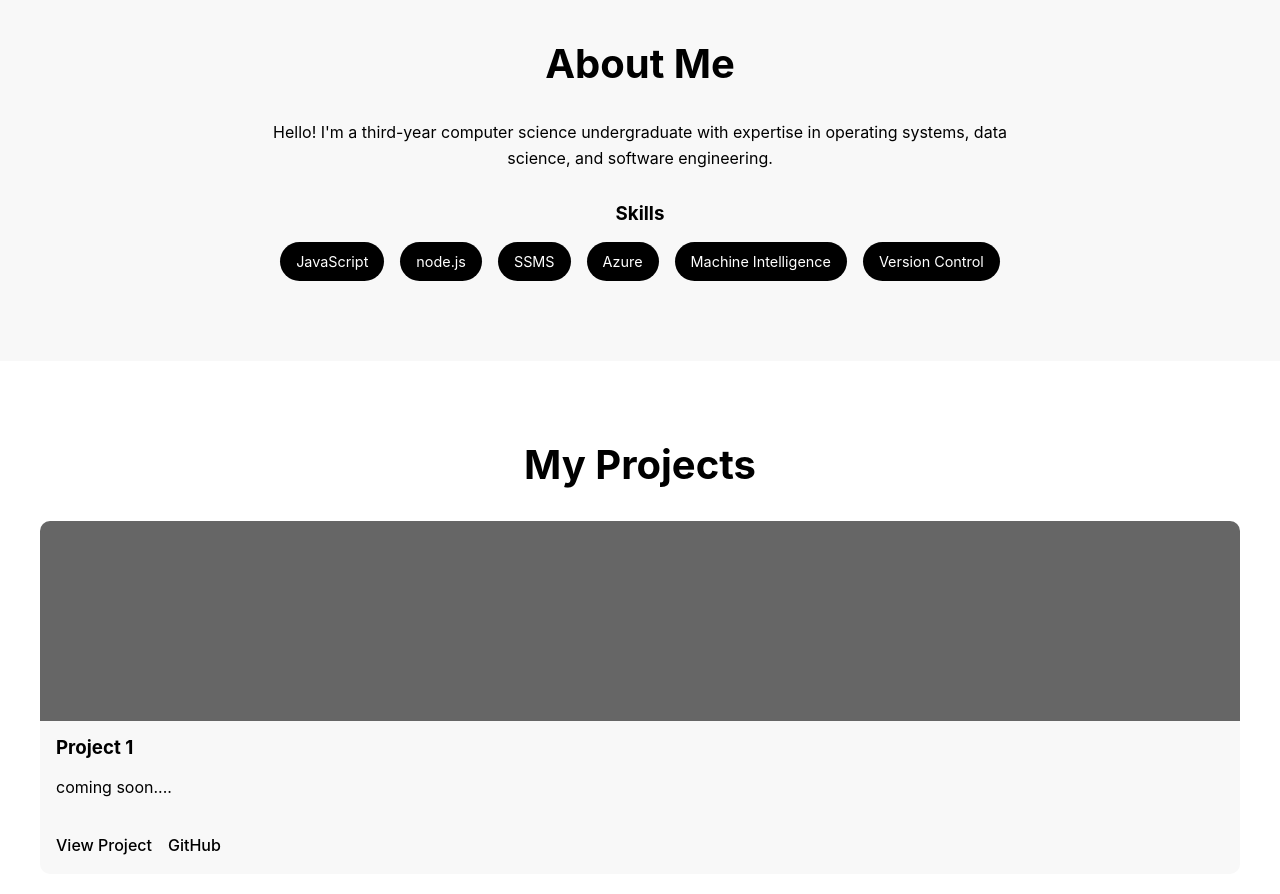
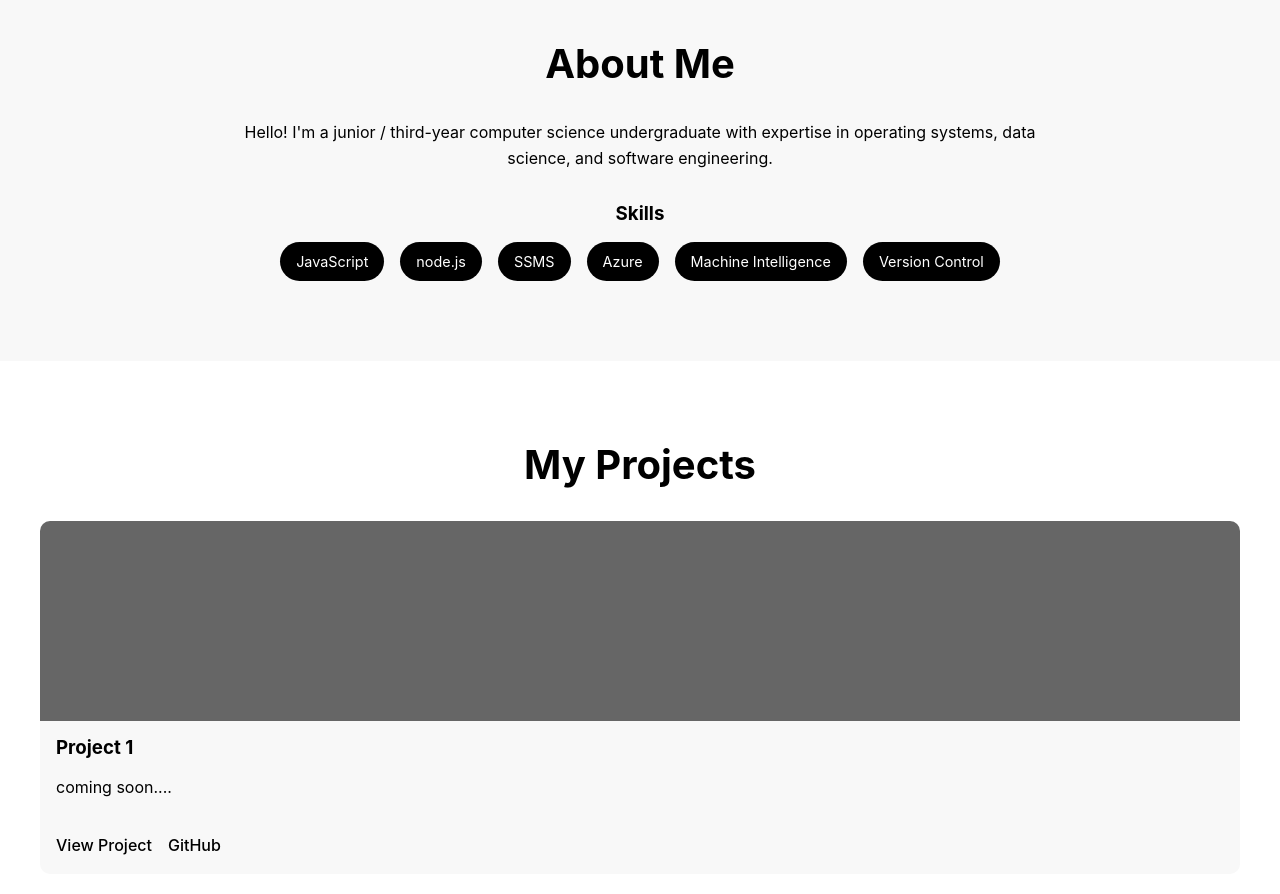
Before and after one commit to eldawi/eldawi.github.io, a plain HTML site: page index.html in a window 1280 px wide. Shown: the part 840-1734 px from the top of the page. Drawn offline with Linux system fonts and the light colour scheme.

Commit message:
Update4.2

```diff
--- a/index.html
+++ b/index.html
@@ -36,7 +36,7 @@
         <h2>About Me</h2>
         <div class="about-content">
             <div class="about-text">
-                <p>Hello! I'm a third-year computer science undergraduate with expertise in operating systems, data science, and software engineering.</p>
+                <p>Hello! I'm a junior / third-year computer science undergraduate with expertise in operating systems, data science, and software engineering.</p>
                 <div class="skills">
                     <h3>Skills</h3>
                     <div class="skill-tags">
```
